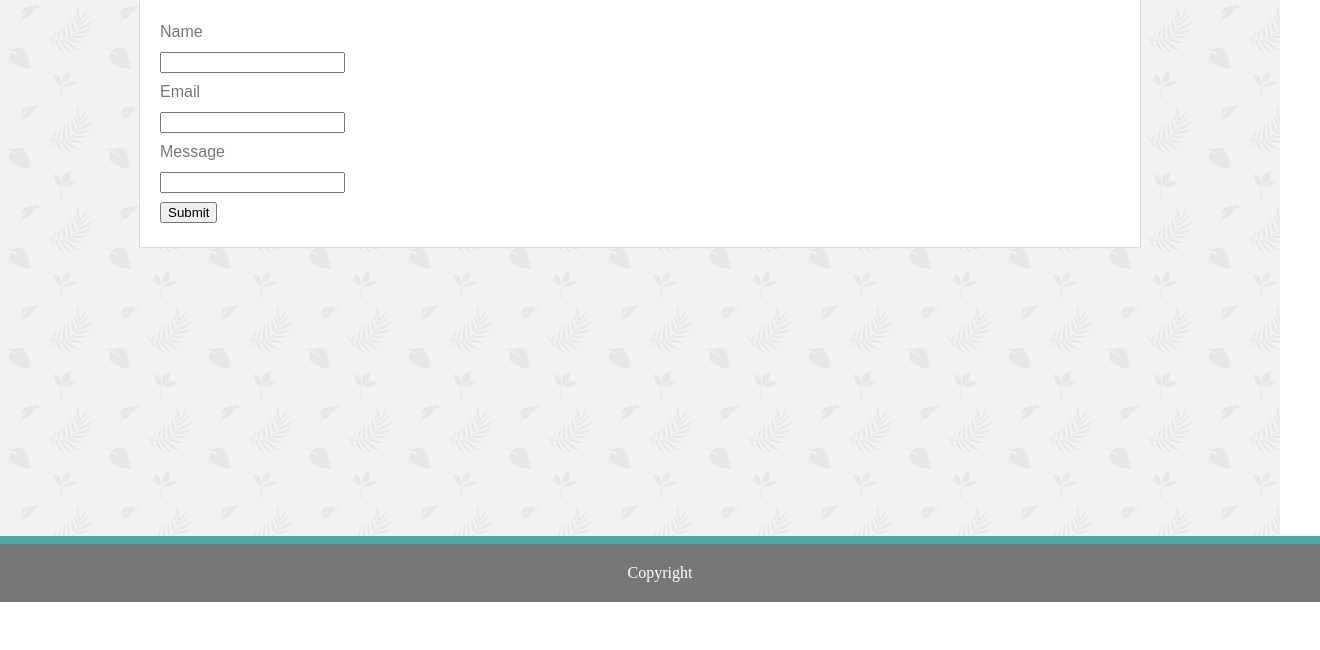
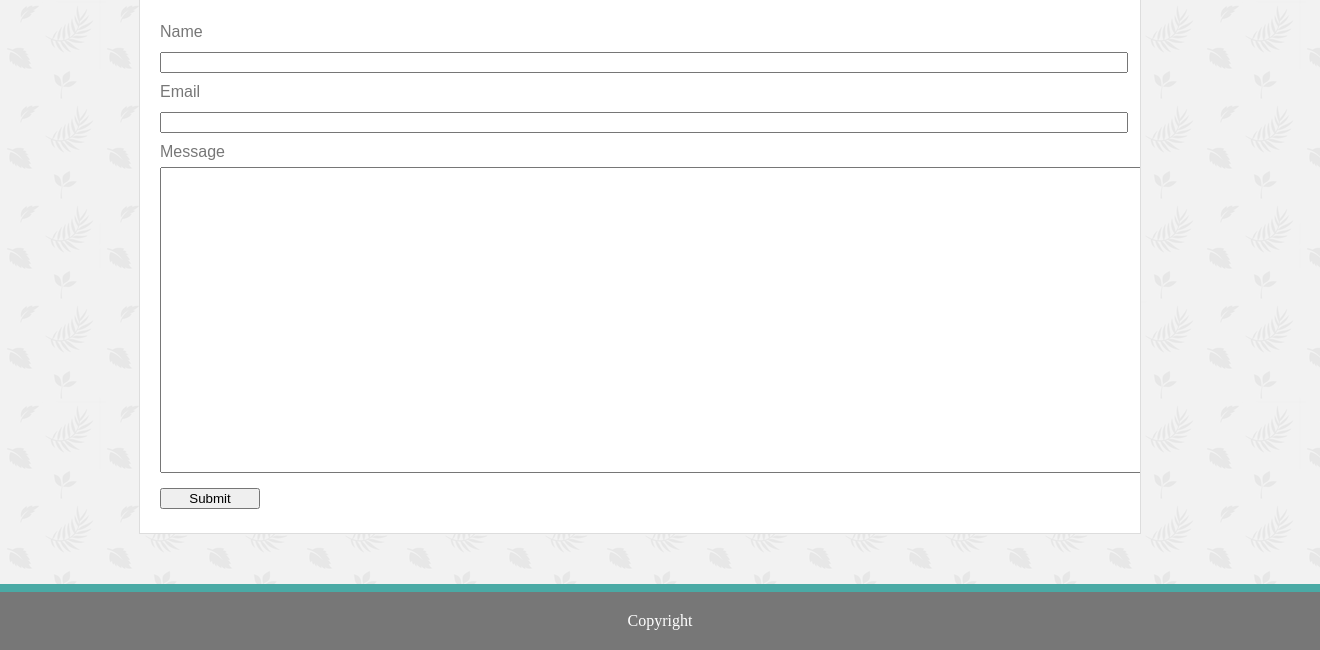
Before and after one commit to emily599/Basic-Portfolio, a plain HTML site: page contact.html in a window 1280 px wide. Shown: the part 198-848 px from the top of the page, 1320 px wide, since content can reach past the window. Before the commit the page ends 800 px from the top, so only its background shows below. Drawn offline with Linux system fonts and the light colour scheme.

Commit message:
finished contact page

```diff
--- a/contact.html
+++ b/contact.html
@@ -36,9 +36,9 @@
             <br>
             Message
             <br>
-            <input type="text-area" name="message">
+            <textarea rows="20" cols="131"></textarea>
             <br>
-            <input type="submit">
+            <input type="submit" id="submitbutton">
         </form>
     </div>
     <div id=footer>Copyright</div>
--- a/style.css
+++ b/style.css
@@ -62,10 +62,15 @@ nav {
     margin-bottom: 50px;
     overflow: auto;
     line-height: 30px;
+}
+#content form input {
+    width: 100%;
+}
+#content #submitbutton {
+    width: 100px;
+}
 
-
-}
-#profilepic {
+#profilepic{
     width: 240px;
     height: 240px;
     float: left;
@@ -88,7 +93,6 @@ body {
     border-top-style: solid;
     border-top-color: #4aaaa5;
     bottom: 0;
-    position: fixed;
     width: 100%;
     text-align: center;
 }
@@ -105,12 +109,11 @@ body {
     background-color: #4aaaa5;
     text-align: center;
     width: 300px;
-    margin-top: -70px;
+    margin-top: -85px;
     font-family: Georgia, 'Times New Roman', Times, serif;
     color: white;
     font-size: 25px;
     padding-top: 15px;
     padding-bottom: 15px;
 
-
 }
```
Also changed, not shown: index.html (+1 -5 lines), portfolio.html (+0 -1 lines).
